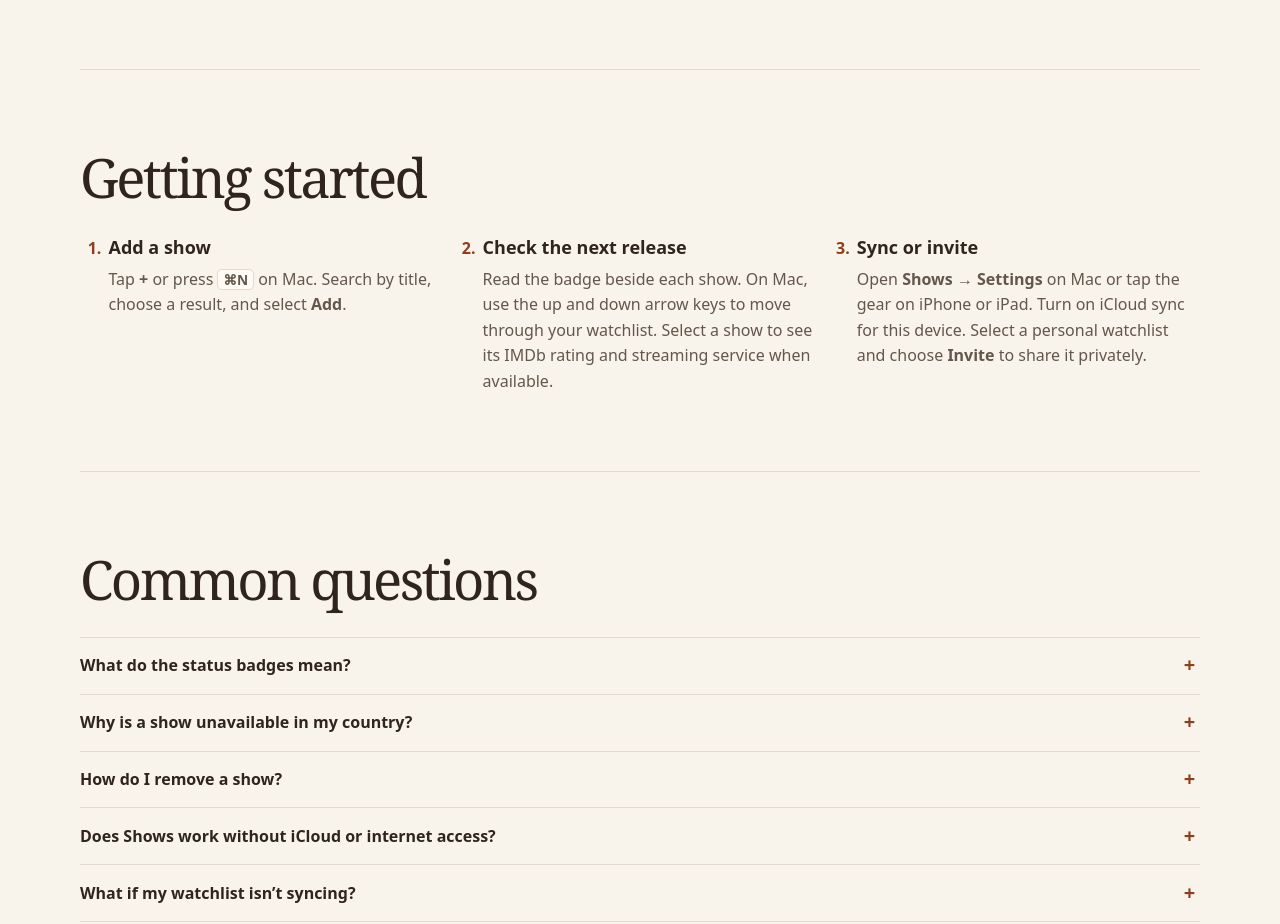
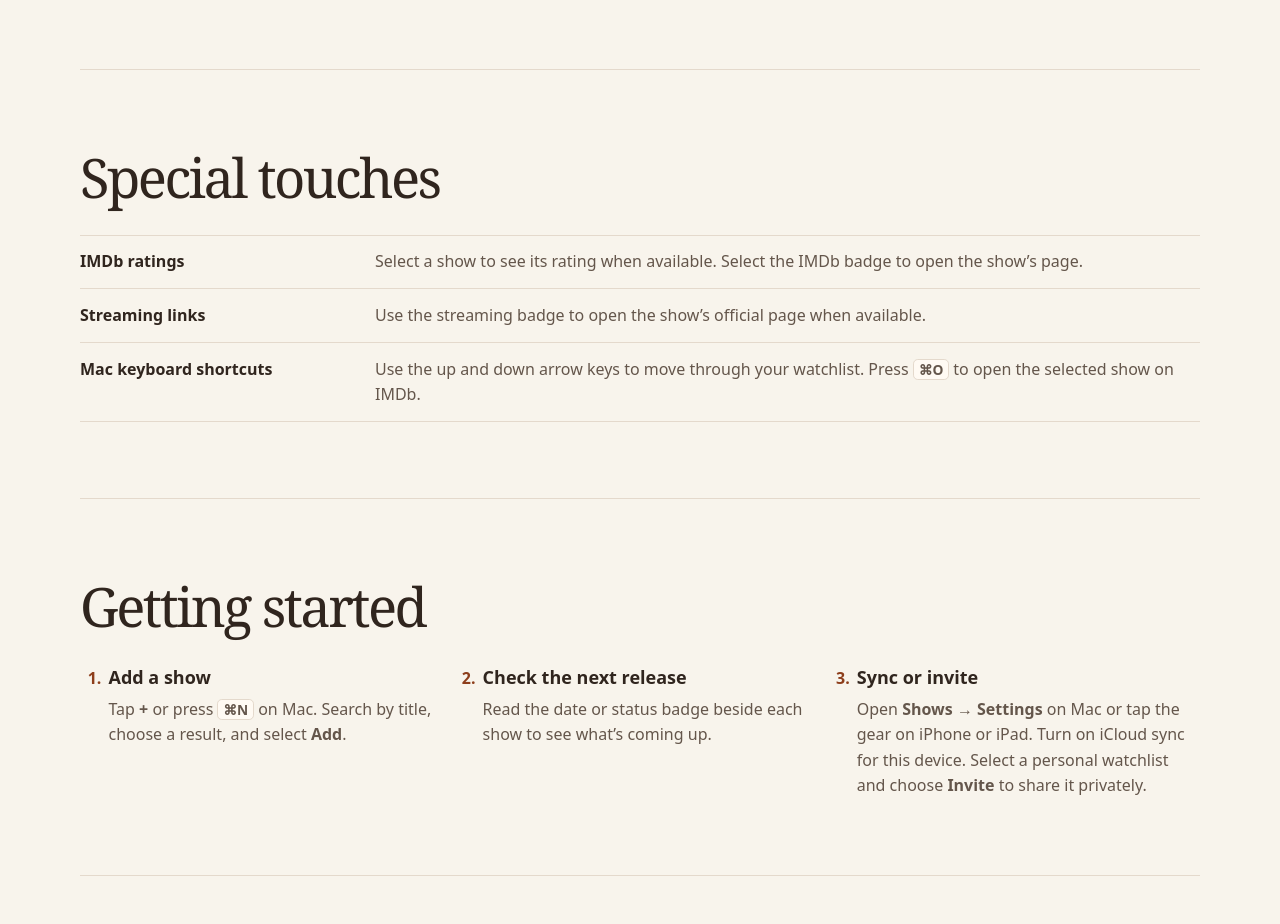
Before and after one commit to urosk/shows-support, a plain HTML site: page index.html in a window 1280 px wide. Shown: the part 1005-1929 px from the top of the page. Drawn offline with Linux system fonts and the light colour scheme.

Commit message:
Add a Special touches section to support

```diff
--- a/index.html
+++ b/index.html
@@ -15,7 +15,7 @@
     <title>Shows Support</title>
     <link rel="canonical" href="https://urosk.github.io/shows-support/">
     <link rel="icon" type="image/png" href="app-icon.png">
-    <link rel="stylesheet" href="styles.css?v=sharing-cards">
+    <link rel="stylesheet" href="styles.css?v=special-touches">
   </head>
   <body>
     <header class="site-header">
@@ -82,6 +82,24 @@
         </article>
       </section>
 
+      <section class="section" id="special-touches" aria-labelledby="touches-title">
+        <h2 id="touches-title">Special touches</h2>
+        <dl class="touches">
+          <div>
+            <dt>IMDb ratings</dt>
+            <dd>Select a show to see its rating when available. Select the IMDb badge to open the show’s page.</dd>
+          </div>
+          <div>
+            <dt>Streaming links</dt>
+            <dd>Use the streaming badge to open the show’s official page when available.</dd>
+          </div>
+          <div>
+            <dt>Mac keyboard shortcuts</dt>
+            <dd>Use the up and down arrow keys to move through your watchlist. Press <kbd>⌘O</kbd> to open the selected show on IMDb.</dd>
+          </div>
+        </dl>
+      </section>
+
       <section class="section" id="getting-started" aria-labelledby="start-title">
         <h2 id="start-title">Getting started</h2>
         <ol class="steps">
@@ -91,7 +109,7 @@
           </li>
           <li>
             <h3>Check the next release</h3>
-            <p>Read the badge beside each show. On Mac, use the up and down arrow keys to move through your watchlist. Select a show to see its IMDb rating and streaming service when available.</p>
+            <p>Read the date or status badge beside each show to see what’s coming up.</p>
           </li>
           <li>
             <h3>Sync or invite</h3>
--- a/styles.css
+++ b/styles.css
@@ -280,6 +280,22 @@ nav a:hover, nav a[aria-current="page"] {
 
 .section > h2, .contact h2 { font-size: clamp(2.2rem, 5vw, 3.4rem); }
 
+.touches {
+  margin: 1.65rem 0 0;
+  border-top: 1px solid var(--line);
+}
+
+.touches > div {
+  display: grid;
+  grid-template-columns: minmax(10rem, 1fr) minmax(0, 3fr);
+  gap: .25rem 1.25rem;
+  padding: .85rem 0;
+  border-bottom: 1px solid var(--line);
+}
+
+.touches dt { font-weight: 660; }
+.touches dd { margin: 0; color: var(--muted); }
+
 .steps {
   gap: 1.75rem;
   margin: 1.75rem 0 0;
@@ -371,6 +387,7 @@ footer p { margin-top: .65rem; }
   .preview-stage { height: clamp(23.5rem, 108vw, 30rem); }
   .phone { width: clamp(12rem, 55vw, 14.75rem); }
   .steps { gap: 1.3rem; }
+  .touches > div { grid-template-columns: 1fr; }
   .contact { align-items: flex-start; flex-direction: column; }
 }
 
```
